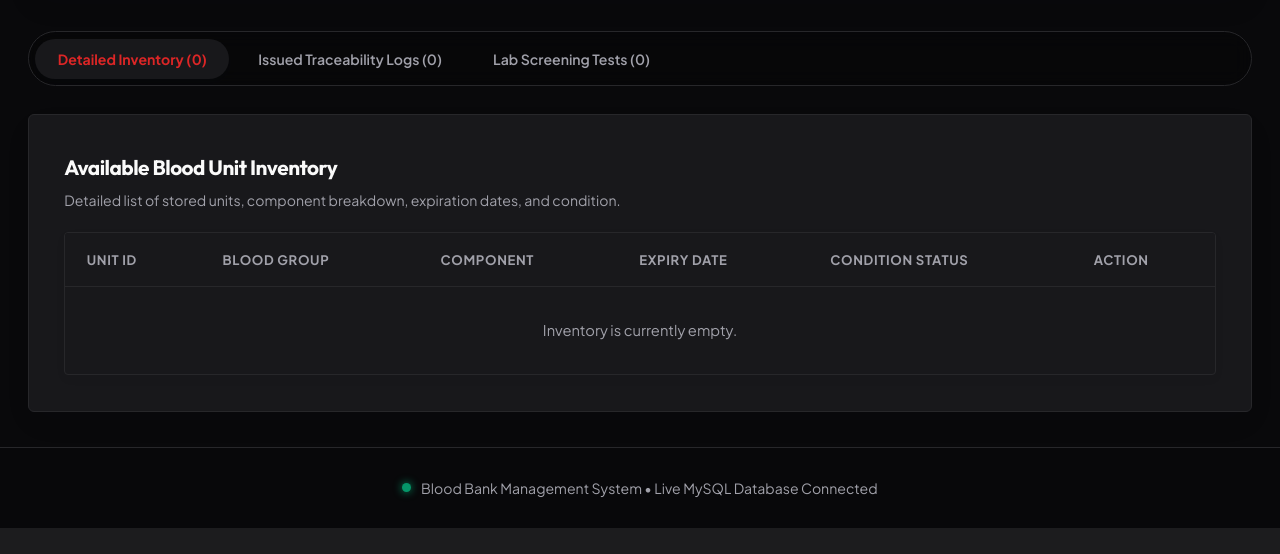
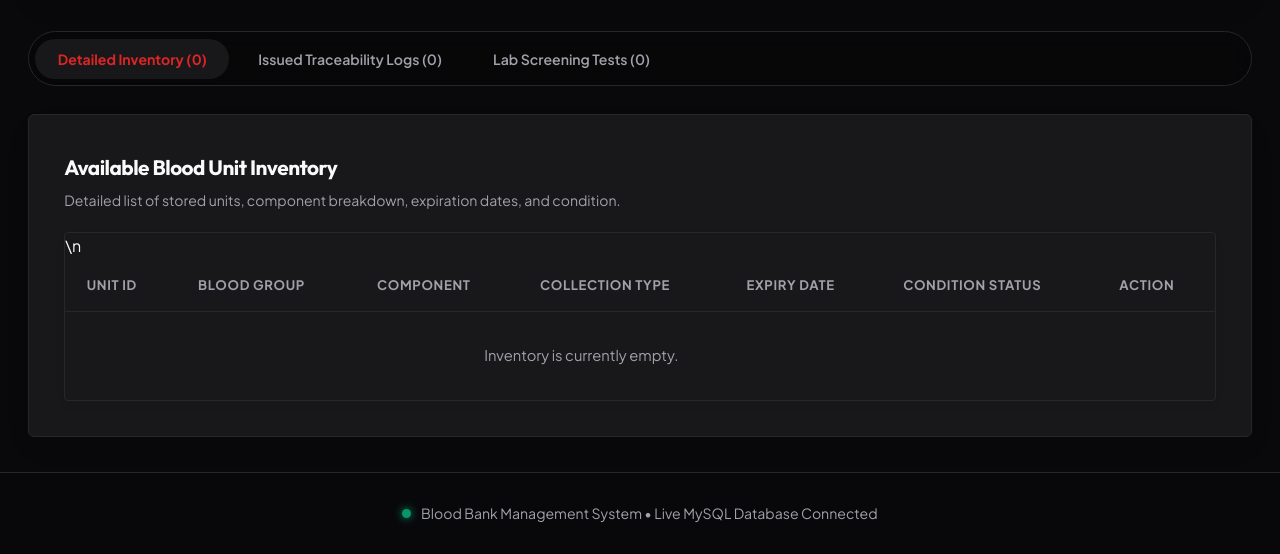
Before and after one commit to Shravya317/blood-bank-management-system, a Flask app: page /staff/dashboard in a window 1280 px wide. Shown: the part 1396-1950 px from the top of the page. Before the commit the page ends 1924 px from the top, so only its background shows below. Run offline with Flask 3, Linux system fonts and the light colour scheme; a user stored in the database is signed in; data that the repository does not hold is empty.

Commit message:
Show Collection_Type and Test_Type in staff dashboard tables

```diff
--- a/routes/staff.py
+++ b/routes/staff.py
@@ -22,7 +22,7 @@ def dashboard():
     profile = cursor.fetchone()
 
     query_inv = """
-    SELECT B.Blood_Unit_ID, B.Component_Type, B.Expiry_Date, B.Rh_Factor,
+    SELECT B.Blood_Unit_ID, B.Component_Type, B.Expiry_Date, B.Rh_Factor, B.Collection_Type,
            S.Location_Name, S.Temperature, S.Storage_Type,
            D.Blood_Group
     FROM Blood_Unit B
--- a/templates/staff_dashboard.html
+++ b/templates/staff_dashboard.html
@@ -155,7 +155,7 @@
                     <tr>
                         <th>Unit ID</th>
                         <th>Blood Group</th>
-                        <th>Component</th>
+                        <th>Component</th>\n                        <th>Collection Type</th>
                         <th>Expiry Date</th>
                         <th>Condition Status</th>
                         <th>Action</th>
@@ -166,7 +166,7 @@
                     <tr>
                         <td><strong>#{{ unit.Blood_Unit_ID }}</strong></td>
                         <td><strong style="color: var(--primary-color);">{{ unit.Blood_Group }}</strong></td>
-                        <td>{{ unit.Component_Type }}</td>
+                        <td>{{ unit.Component_Type }}</td>\n                        <td>{{ unit.Collection_Type }}</td>
                         <td>{{ unit.Expiry_Date }}</td>
                         <td>
                             <span class="badge {% if unit.Condition == 'Fresh' %}badge-available{% else %}badge-discarded{% endif %}">
@@ -238,7 +238,7 @@
             <table>
                 <thead>
                     <tr>
-                        <th>Test Date</th>
+                        <th>Test Date</th>\n                        <th>Test Type</th>
                         <th>Blood Unit ID</th>
                         <th>Screening Result</th>
                     </tr>
@@ -246,7 +246,7 @@
                 <tbody>
                     {% for test in screening_tests %}
                     <tr>
-                        <td>{{ test.Test_Date }}</td>
+                        <td>{{ test.Test_Date }}</td>\n                        <td>{{ test.Test_Type }}</td>
                         <td>#{{ test.Blood_Unit_ID }}</td>
                         <td>
                             <span class="badge {% if test.Result == 'Negative' %}badge-available{% else %}badge-discarded{% endif %}">
```
